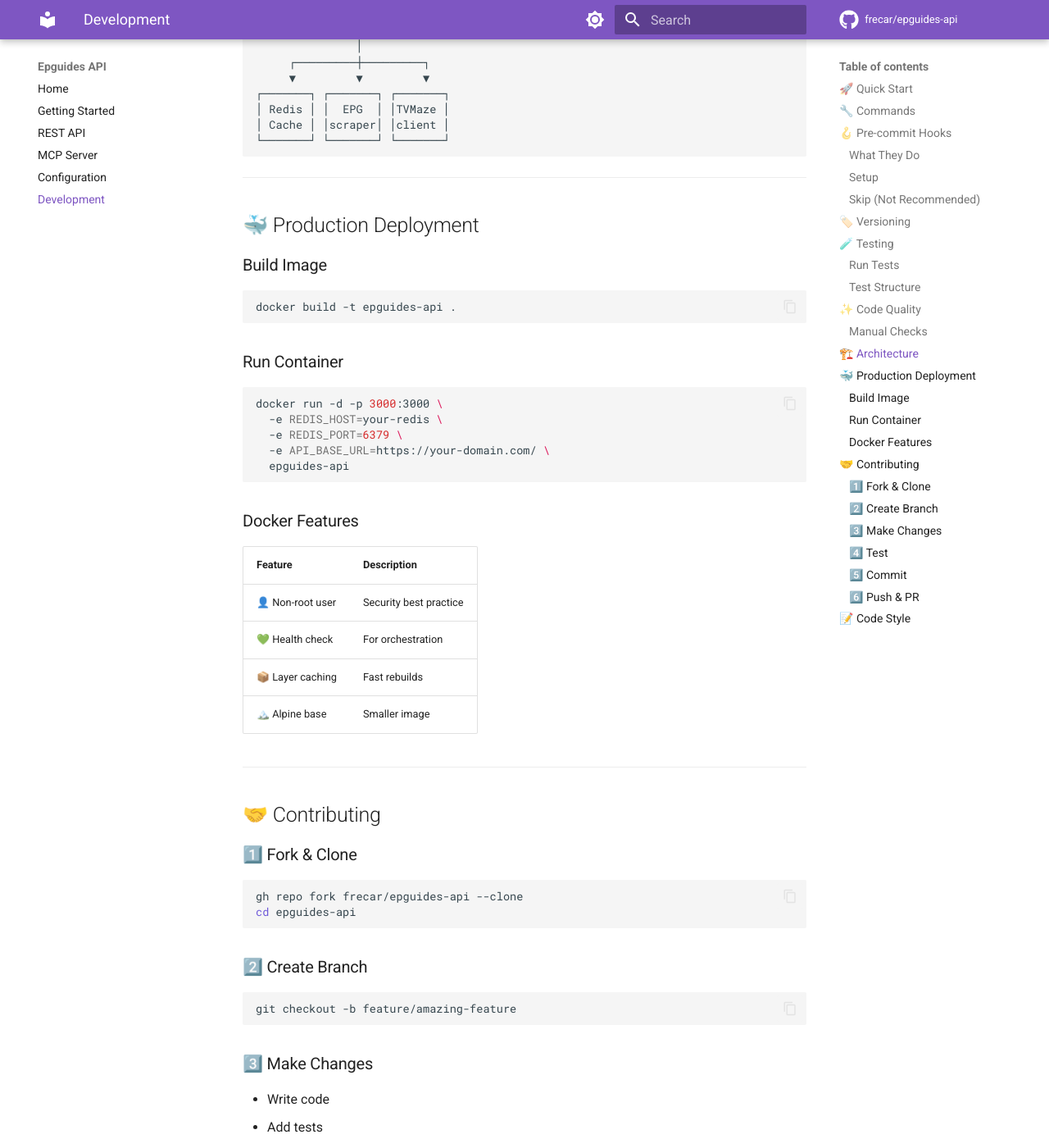
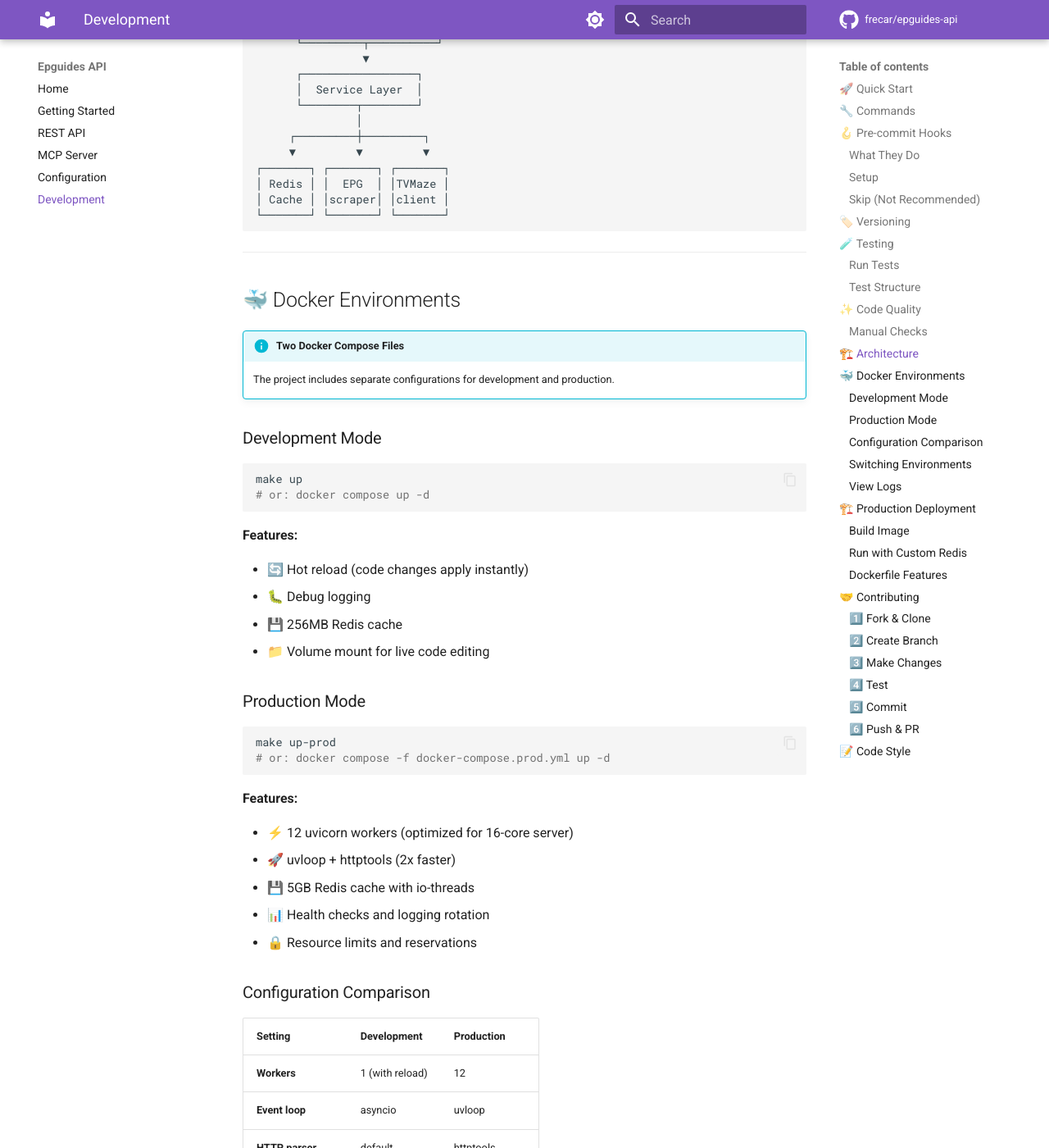
Before and after one commit to frecar/epguides-api, an MkDocs documentation site: the page built from docs/development.md, in a window 1280 px wide and 1400 px high, scrolled down 3780 px. Shown: the whole window at 82% size. Built offline with MkDocs 1.6.1 and Material for MkDocs 9.7.7, drawn with Linux system fonts in a browser that asks for light colours; comment, search, counter and statistics services are not loaded; some of the changed text lies outside the part shown.

Commit message:
docs: Add dev/prod Docker documentation
README.md:
- Clarify development vs production setup
- Link to full development guide

docs/development.md:
- New Docker Environments section
- Comparison table (dev vs prod settings)
- Commands for switching environments
- Updated make commands table

docs/configuration.md:
- Add REDIS_MAX_CONNECTIONS setting
- Split .env examples into dev/prod tabs
- Production-specific recommendations

````diff
--- a/docs/development.md
+++ b/docs/development.md
@@ -21,12 +21,14 @@ make up
 
 | Command | Description |
 |---------|-------------|
-| `make up` | ▶️ Start Docker services |
-| `make down` | ⏹️ Stop Docker services |
+| `make up` | ▶️ Start development environment |
+| `make up-prod` | 🚀 Start production environment |
+| `make down` | ⏹️ Stop all Docker services |
 | `make test` | 🧪 Run all tests |
 | `make fix` | 🔧 Format and lint |
-| `make run` | ▶️ Run locally |
-| `make docs` | 📖 Serve docs |
+| `make run` | ▶️ Run locally (no Docker) |
+| `make logs` | 📋 View container logs |
+| `make docs` | 📖 Serve docs locally |
 | `make docs-build` | 📦 Build static docs |
 
 ---
@@ -163,7 +165,79 @@ make fix
 
 ---
 
-## 🐳 Production Deployment
+## 🐳 Docker Environments
+
+!!! info "Two Docker Compose Files"
+    The project includes separate configurations for development and production.
+
+### Development Mode
+
+```bash
+make up
+# or: docker compose up -d
+```
+
+**Features:**
+
+- 🔄 Hot reload (code changes apply instantly)
+- 🐛 Debug logging
+- 💾 256MB Redis cache
+- 📁 Volume mount for live code editing
+
+### Production Mode
+
+```bash
+make up-prod
+# or: docker compose -f docker-compose.prod.yml up -d
+```
+
+**Features:**
+
+- ⚡ 12 uvicorn workers (optimized for 16-core server)
+- 🚀 uvloop + httptools (2x faster)
+- 💾 5GB Redis cache with io-threads
+- 📊 Health checks and logging rotation
+- 🔒 Resource limits and reservations
+
+### Configuration Comparison
+
+| Setting | Development | Production |
+|---------|-------------|------------|
+| **Workers** | 1 (with reload) | 12 |
+| **Event loop** | asyncio | uvloop |
+| **HTTP parser** | default | httptools |
+| **Log level** | debug | warning |
+| **Redis memory** | 256MB | 5GB |
+| **Redis io-threads** | - | 8 |
+| **Health checks** | Basic | Full |
+| **Restart policy** | - | unless-stopped |
+
+### Switching Environments
+
+```bash
+# Stop current environment
+make down
+
+# Start development
+make up
+
+# Or start production
+make up-prod
+```
+
+### View Logs
+
+```bash
+# Development
+docker compose logs -f
+
+# Production
+docker compose -f docker-compose.prod.yml logs -f
+```
+
+---
+
+## 🏗️ Production Deployment
 
 ### Build Image
 
@@ -171,7 +245,7 @@ make fix
 docker build -t epguides-api .
 ```
 
-### Run Container
+### Run with Custom Redis
 
 ```bash
 docker run -d -p 3000:3000 \
@@ -181,14 +255,15 @@ docker run -d -p 3000:3000 \
   epguides-api
 ```
 
-### Docker Features
+### Dockerfile Features
 
 | Feature | Description |
 |---------|-------------|
+| 🏗️ Multi-stage build | Smaller final image |
 | 👤 Non-root user | Security best practice |
 | 💚 Health check | For orchestration |
-| 📦 Layer caching | Fast rebuilds |
-| 🏔️ Alpine base | Smaller image |
+| ⚡ PYTHONOPTIMIZE=2 | Optimized bytecode |
+| 📦 Slim base | Minimal attack surface |
 
 ---
 
````
Also changed, not shown: README.md (+13 -1 lines), docs/configuration.md (+34 -17 lines), 1 other file.
